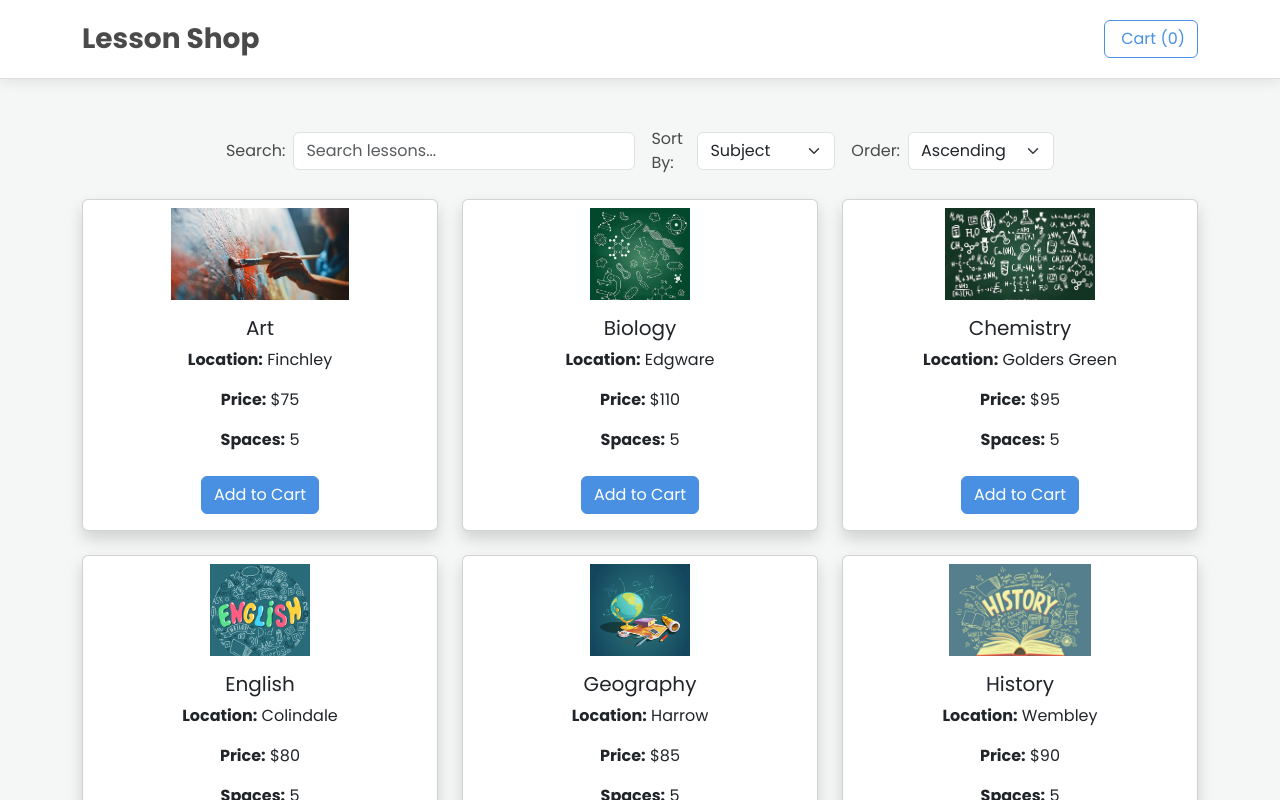
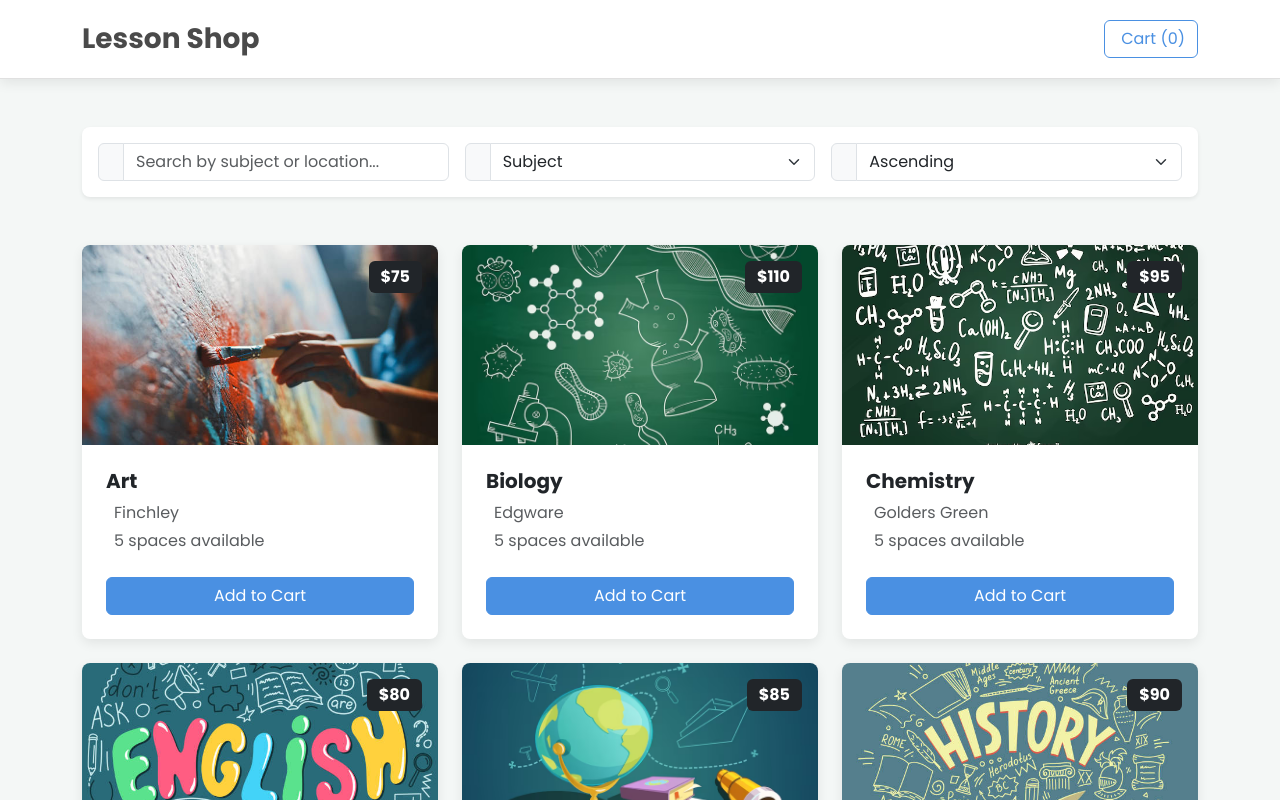
Before and after one commit to Tamjid-Karim05/vue-lessons, a Vue app: page / in a window 1280 px wide. Shown: the top 800 px of the page. Built offline with nearby package versions, Linux system fonts and the light colour scheme.

Commit message:
Redesigned lesson cards, images fit to size with a hover effect and added price badge topm right of the product. Touched up search and sort bar.

```diff
--- a/src/components/Lessons.vue
+++ b/src/components/Lessons.vue
@@ -3,13 +3,14 @@ import { ref, computed } from 'vue';
 
 const props = defineProps({
   lessons: Array,
-});
-const emit = defineEmits(['addToCart']);
+}); //
+const emit = defineEmits(['addToCart']); //
 
-const sortAttribute = ref('topic');
-const sortOrder = ref('ascending');
-const searchQuery = ref('');
+const sortAttribute = ref('topic'); //
+const sortOrder = ref('ascending'); //
+const searchQuery = ref(''); //
 
+// Filters lessons based on search query
 const filteredLessons = computed(() => {
   if (!searchQuery.value) {
     return props.lessons;
@@ -17,24 +18,26 @@ const filteredLessons = computed(() => {
   const query = searchQuery.value.toLowerCase();
   return props.lessons.filter(lesson =>
     lesson.topic.toLowerCase().includes(query) ||
-    lesson.location.toLowerCase().includes(query) ||
-    lesson.price.toString().includes(query) ||
-    lesson.space.toString().includes(query)
+    lesson.location.toLowerCase().includes(query)
   );
 });
 
+// Sorts the already filtered lessons
 const sortedLessons = computed(() => {
   const sorted = [...filteredLessons.value];
   sorted.sort((a, b) => {
     let comparison = 0;
-    if (typeof a[sortAttribute.value] === 'number') {
-      comparison = a[sortAttribute.value] - b[sortAttribute.value];
+    let valA = a[sortAttribute.value];
+    let valB = b[sortAttribute.value];
+
+    if (typeof valA === 'string') {
+        valA = valA.toLowerCase();
+        valB = valB.toLowerCase();
+        comparison = valA.localeCompare(valB);
     } else {
-      const valueA = a[sortAttribute.value].toLowerCase();
-      const valueB = b[sortAttribute.value].toLowerCase();
-      if (valueA < valueB) { comparison = -1; }
-      else if (valueA > valueB) { comparison = 1; }
+        comparison = valA - valB;
     }
+
     return sortOrder.value === 'descending' ? comparison * -1 : comparison;
   });
   return sorted;
@@ -42,40 +45,56 @@ const sortedLessons = computed(() => {
 </script>
 
 <template>
-  <div class="d-flex justify-content-center align-items-center gap-3 mb-4">
-    <div class="d-flex align-items-center">
-      <label for="search" class="me-2">Search:</label>
-      <input type="text" id="search" class="form-control" v-model="searchQuery" placeholder="Search lessons..." />
+  <div>
+    <div class="controls-bar card p-3 mb-5 shadow-sm">
+      <div class="row g-3 align-items-center">
+        <div class="col-md-4">
+          <div class="input-group">
+            <span class="input-group-text"><i class="bi bi-search"></i></span>
+            <input type="text" class="form-control" v-model="searchQuery" placeholder="Search by subject or location..." />
           </div>
-    <div class="d-flex align-items-center">
-      <label for="sort-by" class="me-2">Sort By:</label>
-      <select id="sort-by" class="form-select" v-model="sortAttribute">
+        </div>
+        <div class="col-md-4">
+          <div class="input-group">
+            <span class="input-group-text"><i class="bi bi-sort-down"></i></span>
+            <select class="form-select" v-model="sortAttribute">
               <option value="topic">Subject</option>
               <option value="location">Location</option>
               <option value="price">Price</option>
               <option value="space">Spaces</option>
             </select>
           </div>
-    <div class="d-flex align-items-center">
-      <label for="sort-order" class="me-2">Order:</label>
-      <select id="sort-order" class="form-select" v-model="sortOrder">
+        </div>
+        <div class="col-md-4">
+          <div class="input-group">
+            <span class="input-group-text"><i class="bi bi-arrow-down-up"></i></span>
+            <select class="form-select" v-model="sortOrder">
               <option value="ascending">Ascending</option>
               <option value="descending">Descending</option>
             </select>
           </div>
         </div>
+      </div>
+    </div>
+
     <div class="row row-cols-1 row-cols-md-2 row-cols-lg-3 g-4">
       <div class="col" v-for="lesson in sortedLessons" :key="lesson._id">
-      <div class="card h-100 shadow text-center">
-        <div class="image-container">
-          <img :src="lesson.image" :alt="lesson.topic" class="card-img-top mx-auto mt-3 lesson-image" />
+        <div class="card lesson-card h-100">
+          <div class="lesson-card-img-container">
+            <img :src="lesson.image" :alt="lesson.topic" class="lesson-card-img" />
+            <span class="badge bg-dark lesson-price-badge">${{ lesson.price }}</span>
           </div>
-        <div class="card-body">
-          <h2 class="card-title h5">{{ lesson.topic }}</h2>
-          <p class="card-text"><strong>Location:</strong> {{ lesson.location }}</p>
-          <p class="card-text"><strong>Price:</strong> ${{ lesson.price }}</p>
-          <p class="card-text"><strong>Spaces:</strong> {{ lesson.space }}</p>
-          <button class="btn btn-primary mt-2" @click="$emit('addToCart', lesson)" :disabled="lesson.space === 0">Add to Cart</button>
+          <div class="card-body d-flex flex-column">
+            <h2 class="card-title h5 fw-bold">{{ lesson.topic }}</h2>
+            <div class="text-muted mb-3 mt-auto">
+              <p class="mb-1"><i class="bi bi-geo-alt-fill me-2"></i>{{ lesson.location }}</p>
+              <p class="mb-0"><i class="bi bi-person-fill me-2"></i>{{ lesson.space }} spaces available</p>
+            </div>
+            <button class="btn btn-primary w-100 mt-2" @click="$emit('addToCart', lesson)" :disabled="lesson.space === 0">
+              <span v-if="lesson.space > 0">Add to Cart</span>
+              <span v-else>Out of Stock</span>
+            </button>
+          </div>
         </div>
       </div>
     </div>
@@ -83,22 +102,44 @@ const sortedLessons = computed(() => {
 </template>
 
 <style scoped>
-.image-container {
+.controls-bar {
+  background-color: var(--card-bg);
+  border-radius: var(--border-radius);
+  border: none;
+}
+.lesson-card {
+  border: none;
+  border-radius: var(--border-radius);
+  box-shadow: var(--shadow);
+  transition: transform 0.3s ease, box-shadow 0.3s ease;
+  overflow: hidden; /* Ensures child elements conform to border-radius */
+}
+.lesson-card:hover {
+  transform: translateY(-8px);
+  box-shadow: 0 12px 24px rgba(0,0,0,0.12);
+}
+.lesson-card-img-container {
+  height: 200px;
+  position: relative;
+  overflow: hidden;
+}
+.lesson-card-img {
   width: 100%;
-  height: 100px; /* Set a fixed height for consistency */
-  display: flex;
-  justify-content: center;
-  align-items: center;
-  overflow: hidden; /* Hide any overflow */
+  height: 100%;
+  object-fit: cover; /* Ensures image covers the area nicely */
+  transition: transform 0.4s ease;
 }
-.lesson-image {
-  max-width: 100%;
-  max-height: 100%;
-  object-fit: contain; /* Scale image to fit within container */
+.lesson-card:hover .lesson-card-img {
+  transform: scale(1.05); /* Subtle zoom effect on hover */
 }
-.card:hover {
-  transform: translateY(-5px);
-  box-shadow: 0 8px 16px rgba(0, 0, 0, 0.2);
-  transition: transform 0.3s ease, box-shadow 0.3s ease;
+.lesson-price-badge {
+  position: absolute;
+  top: 1rem;
+  right: 1rem;
+  font-size: 1rem;
+  padding: 0.5em 0.75em;
+}
+.card-body {
+  padding: 1.5rem;
 }
 </style>
```
Lines whose indentation alone changed are shown as unchanged.
